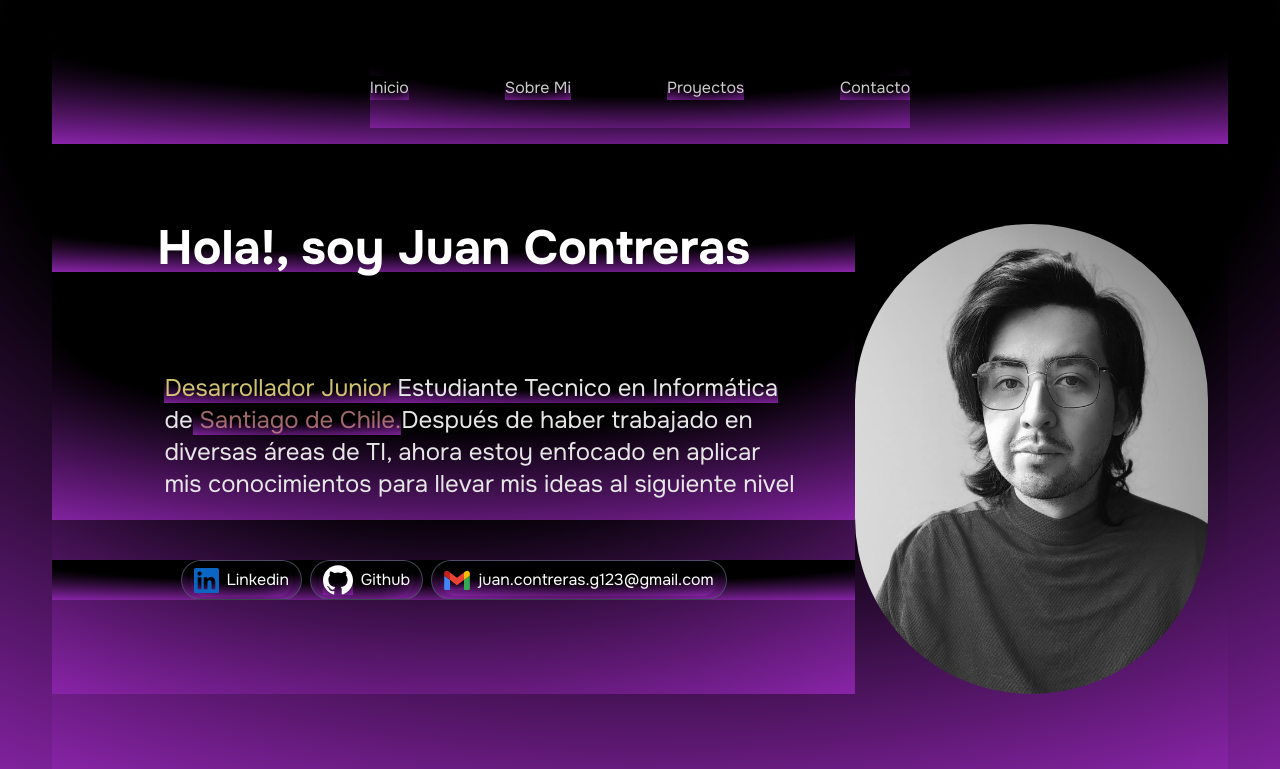
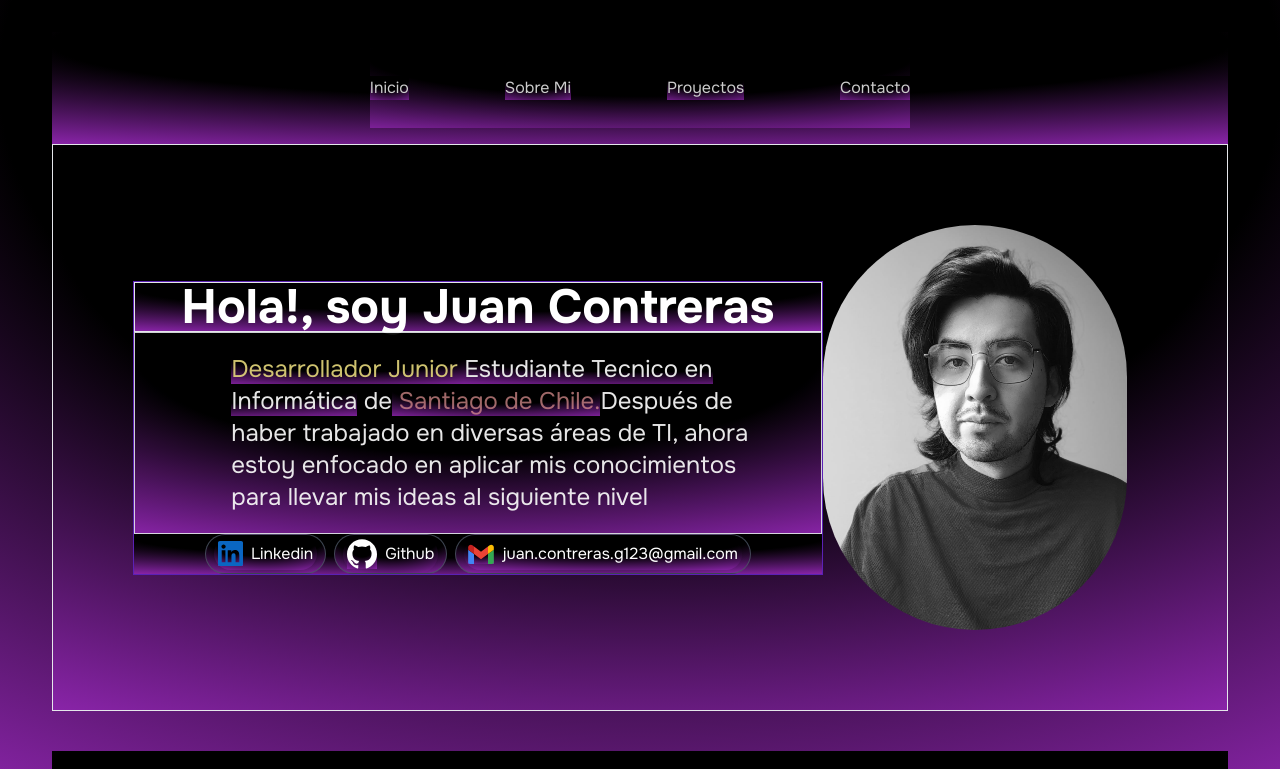
Before and after one commit to JuanContreras11/portafolio-JuanContreras, a React (Vite) app: page / in a window 1280 px wide. Shown: the top 769 px of the page. Built offline with nearby package versions, Linux system fonts and the light colour scheme.

Commit message:
arreglos cajas

```diff
--- a/src/components/Section.jsx
+++ b/src/components/Section.jsx
@@ -8,9 +8,9 @@ import perfilImg from '../assets/Perfil5.jpg'
 
 const Section = () => {
   return (
-    <section className="w-full py-20  flex flex-row ">
-      <div className=' flex flex-col '>
-        <h1 className="text-white text-5xl font-bold font-onest mb-5  md:w-[100%] flex justify-center ">
+    <section className="w-full p-20  flex items-center border">
+      <div className=' flex flex-col border border-violet-800 '>
+        <h1 className="text-white text-5xl font-bold font-onest   md:w-[100%] flex justify-center border">
           Hola!, soy Juan Contreras
           <a
             href="https://www.linkedin.com/in/juan-contreras-17277715b/"
@@ -21,7 +21,7 @@ const Section = () => {
             {/* <Badge>Disponible para trabajar</Badge> */}
           </a>
         </h1>
-        <h2 className="text-white font-onest text-2xl opacity-90 text-balance py-5 text-left md:w-[100%] flex-col justify-center items-center  pl-[14%] pt-[10%]">
+        <h2 className="text-white font-onest border text-2xl opacity-90 text-balance py-5 text-left md:w-[100%] h-[60%] flex-col justify-center items-center  pl-[14%] ">
           <span className="text-yellow-200/90">Desarrollador Junior </span>
           <span>Estudiante Tecnico en Informática</span> de
           <span className="text-red-300/70"> Santiago de Chile.</span>
@@ -30,7 +30,7 @@ const Section = () => {
           ideas al siguiente nivel
         </h2>
 
-        <nav className="flex flex-col sm:flex-row sm:gap-x-2 gap-y-2 justify-center mt-10">
+        <nav className="flex flex-col sm:flex-row sm:gap-x-2 gap-y-2 justify-center ">
           <SocialPill href="https://www.linkedin.com/in/juan-contreras-17277715b/">
             <span className="text-white flex flex-row gap-2 items-center p-1 rounded-full ">
               <Linkedin />
```
